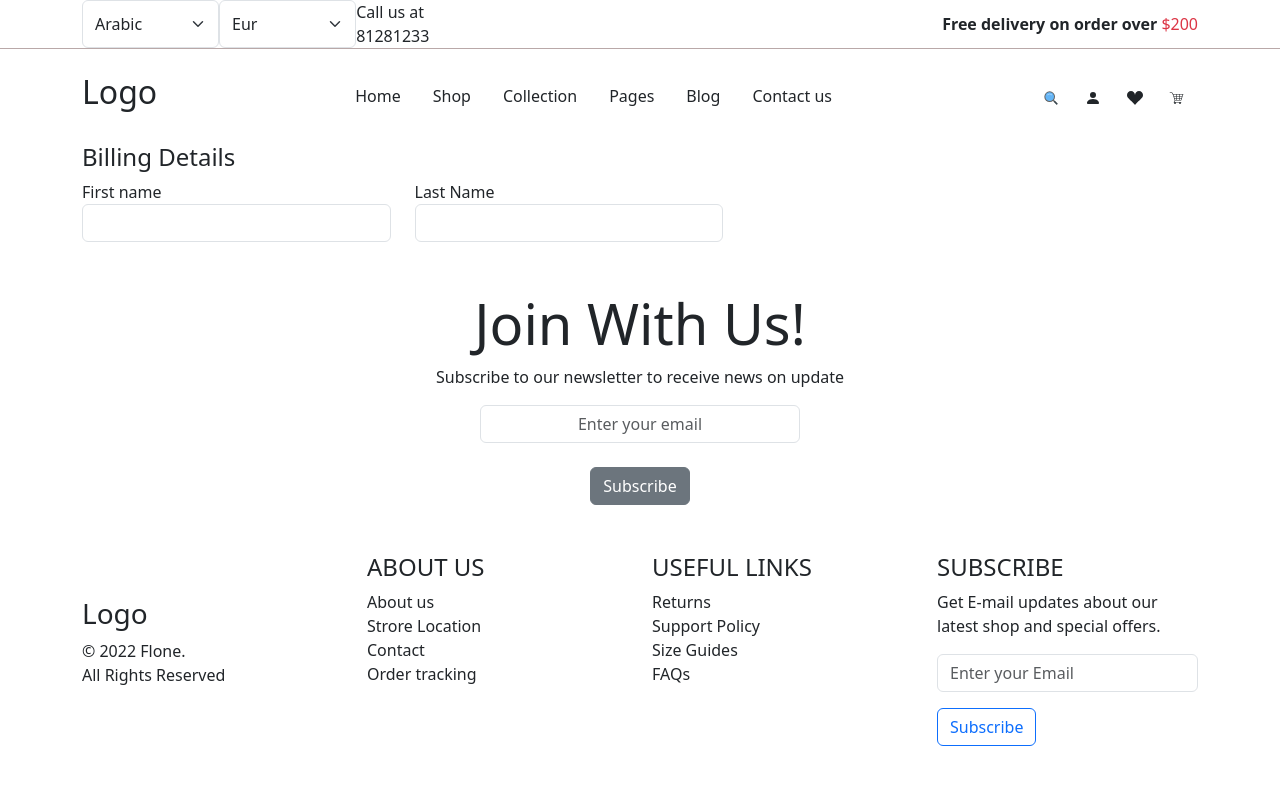
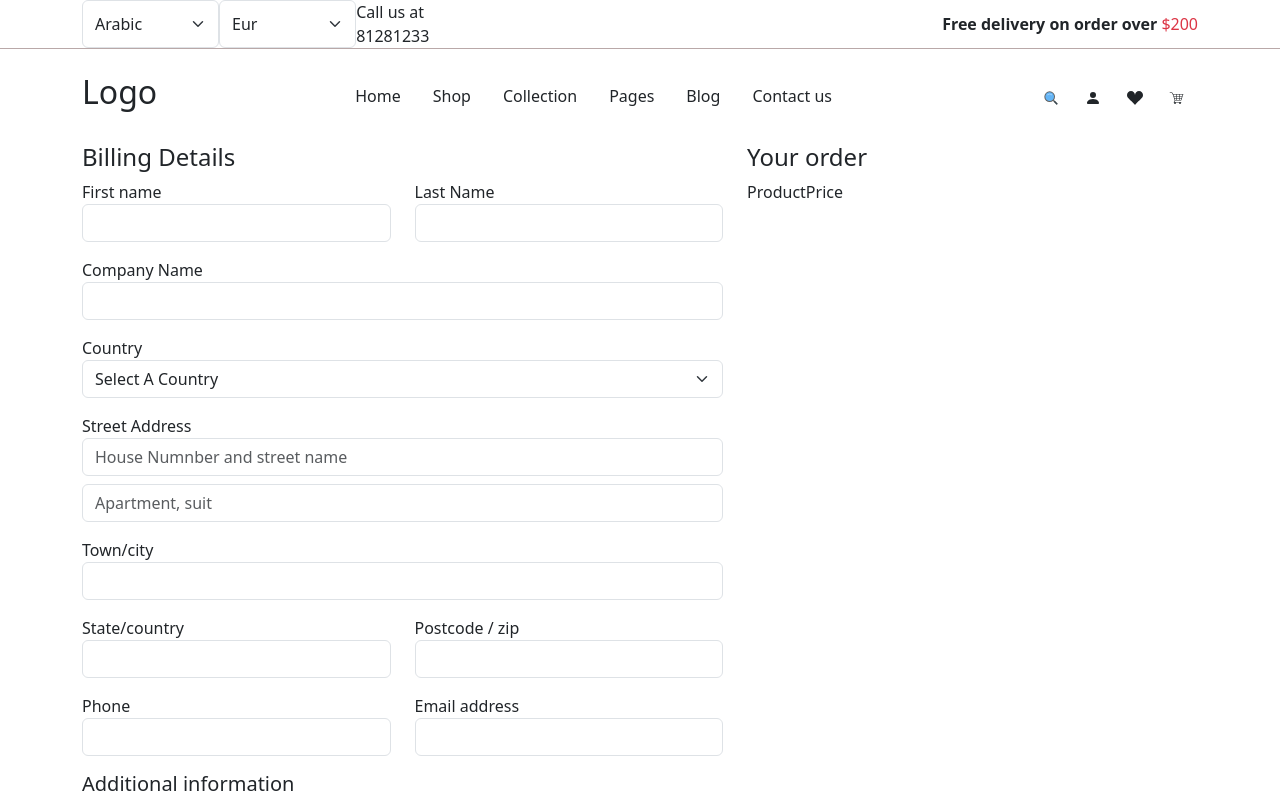
Before and after one commit to rafiurrafi/yellow-ecommerce, a React (Create React App) app: page /checkout in a window 1280 px wide. Shown: the top 800 px of the page. Built offline with nearby package versions, Linux system fonts and the light colour scheme.

Commit message:
added checkout form

```diff
--- a/src/routes/checkout/checkout.component.jsx
+++ b/src/routes/checkout/checkout.component.jsx
@@ -7,22 +7,98 @@ const Checkout = () => {
             <h4>Billing Details</h4>
             <form>
               <div className="row">
-                <div className="col-sm-6">
+                <div className="col-md-6">
                   <div className="form-group">
                     <label htmlFor="first-name">First name</label>
                     <input type="text" className="form-control" />
                   </div>
                 </div>
-                <div className="col-sm-6">
+                <div className="col-md-6">
                   <div className="form-group">
                     <label htmlFor="first-name">Last Name</label>
                     <input type="text" className="form-control" />
                   </div>
                 </div>
               </div>
+              <div className="form-group my-3">
+                <label htmlFor="first-name">Company Name</label>
+                <input type="text" className="form-control" />
+              </div>
+              <div className="form-group">
+                <label htmlFor="">Country</label>
+                <select class="form-select" aria-label="Default select example">
+                  <option selected>Select A Country</option>
+                  <option value="1">Bangladesh</option>
+                  <option value="2">India</option>
+                  <option value="3">Pakistan</option>
+                </select>
+              </div>
+              <div className="form-group my-3">
+                <label htmlFor="first-name">Street Address</label>
+                <input
+                  type="text"
+                  className="form-control mb-2"
+                  placeholder="House Numnber and street name"
+                />
+                <input
+                  type="text"
+                  className="form-control"
+                  placeholder="Apartment, suit"
+                />
+              </div>
+              <div className="form-group my-3">
+                <label htmlFor="first-name">Town/city</label>
+                <input type="text" className="form-control" />
+              </div>
+              <div className="row">
+                <div className="col-md-6">
+                  <div className="form-group">
+                    <label htmlFor="first-name">State/country</label>
+                    <input type="text" className="form-control" />
+                  </div>
+                </div>
+                <div className="col-md-6">
+                  <div className="form-group">
+                    <label htmlFor="first-name">Postcode / zip</label>
+                    <input type="text" className="form-control" />
+                  </div>
+                </div>
+              </div>
+              <div className="row my-3">
+                <div className="col-md-6">
+                  <div className="form-group">
+                    <label htmlFor="first-name">Phone</label>
+                    <input type="text" className="form-control" />
+                  </div>
+                </div>
+                <div className="col-md-6">
+                  <div className="form-group">
+                    <label htmlFor="first-name">Email address</label>
+                    <input type="text" className="form-control" />
+                  </div>
+                </div>
+              </div>
+              <h5>Additional information</h5>
+              <div className="form-group">
+                <label htmlFor="first-name">Order notes</label>
+                <textarea
+                  type="text"
+                  className="form-control"
+                  rows="6"
+                  placeholder="Notes about your order e.g. special note for delivery"
+                />
+              </div>
             </form>
           </div>
-          <div className="col-sm-5"></div>
+          <div className="col-sm-5">
+            <h4>Your order</h4>
+            <div className="checkout-overview bg-gray">
+              <div className="d-flex">
+                <p>Product</p>
+                <p>Price</p>
+              </div>
+            </div>
+          </div>
         </div>
       </div>
     </div>
```
